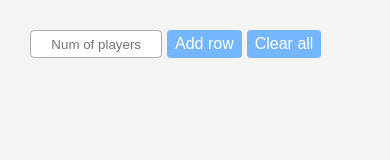
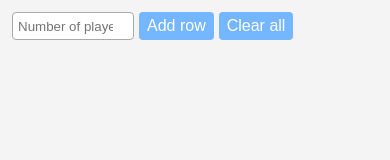
Before and after one commit to PR713/JavaScript_ThousandGameTable, a website: page index.html in a window 390 px wide. Drawn offline with Linux system fonts and the light colour scheme.

Commit message:
Final version, responsive for mobile devices

```diff
--- a/index.css
+++ b/index.css
@@ -1,9 +1,15 @@
 
 body {
     font-family: Arial, sans-serif;
-    margin: 30px;
+    margin: 40px;
     background-color: #f4f4f4;
     color: #333;
+}
+
+@media (max-width: 600px) {
+    body {
+        margin: 12px;
+    }
 }
 
 #table {
@@ -55,13 +61,14 @@ body {
 }
 
 #input-num-of-players {
-    max-width: 120px;
+    max-width: 110px;
     padding: 5px;
     border-radius: 4px;
     border: 1px solid #aaa;
     outline: none;
     text-align: right;
 }
+
 
 input {
     max-width: 70px;
--- a/index.html
+++ b/index.html
@@ -9,7 +9,7 @@
 <body>
     <div id = "container">
         <div id ="other">
-            <input type="number" placeholder="Num of players" id="input-num-of-players">
+            <input type="number" placeholder="Number of players" id="input-num-of-players">
             <button id="add-rows">Add row</button>
             <button id="clear-btn">Clear all</button>
         </div>
```
